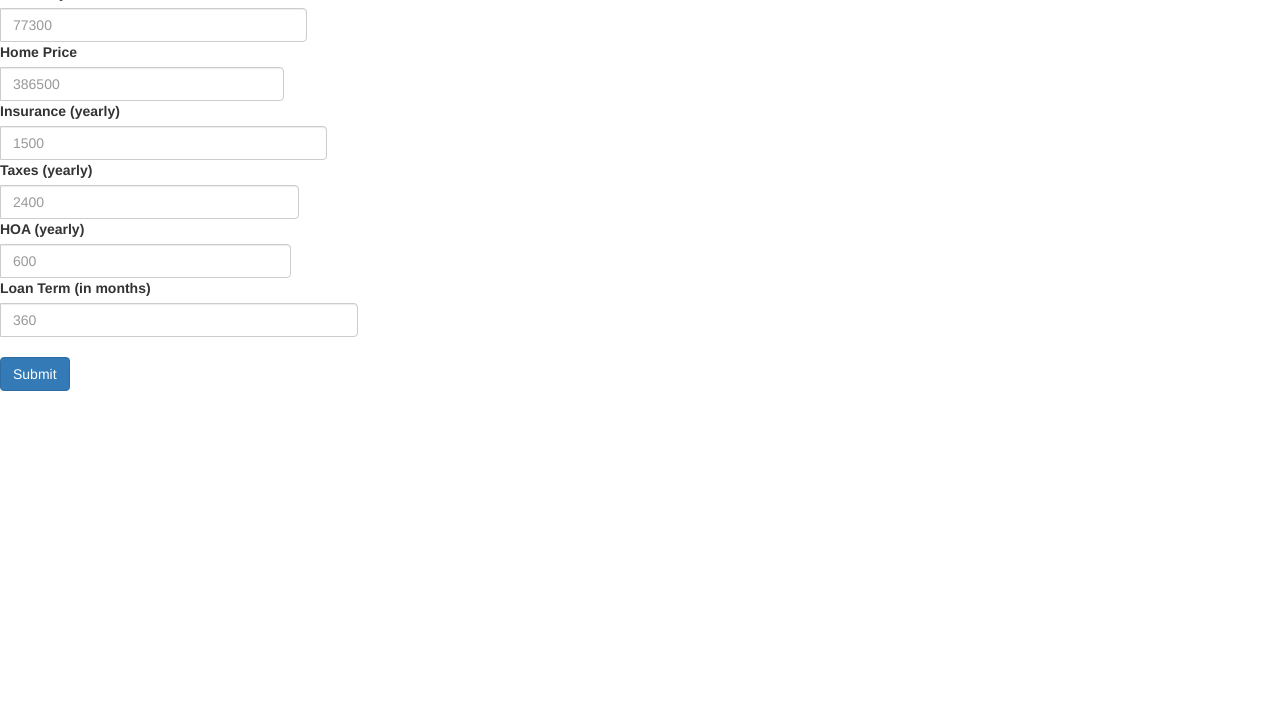
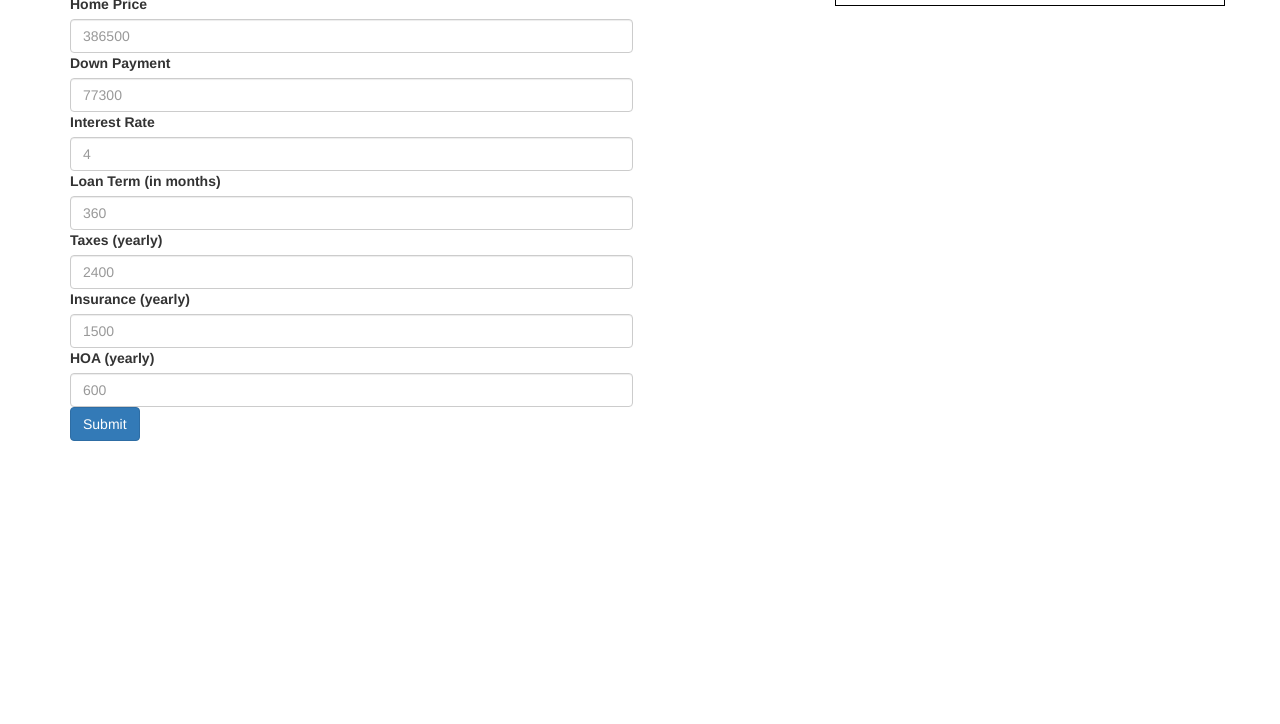
Before and after one commit to danielhill13/mtgcalc, a plain HTML site: page index.html in a window 1280 px wide. Shown: the part 76-800 px from the top of the page. Drawn offline with nearby package versions, Linux system fonts and the light colour scheme; files that its build step writes are made by us from their sources.

Commit message:
Update index.html

```diff
--- a/index.html
+++ b/index.html
@@ -4,44 +4,44 @@
         <title>
             Mortgage Calculator
         </title>
-        <link rel="stylesheet" href="bootstrap.css">
-        <script src="jquery-3.2.1.js"></script>
-        <script src="bootstrap.js"></script>
-        <script src="calc.js"></script>
+        <link rel="stylesheet" href="css/bootstrap.css">
+        <link rel="stylesheet" href="css/mtgcalc.css">
+        <script src="js/jquery-3.2.1.js"></script>
+
     </head>
 <body>
+    <div class = "container">
+    <h1>Mortgage Calculator</h1>
+        <div class="row">
+            <div class="col-sm-8">
                 <form name="calcInput" action="" id="mtgCalcForm" method="POST">
-            <div class="input-group">
+                    <label for="hp">Home Price</label>
+                    <input  class="form-control"type="number" name="homeprice" id="homeprice" placeholder= 386500>
+                    <label for="dp">Down Payment</label>
+                    <input  class="form-control"type="number" name="dp" id="dp" placeholder= 77300>
                     <label for="rate">Interest Rate</label>
                     <input  class="form-control"type="number" name="rate" id="intrate" placeholder= 4 >
-            </div>
-            <div class="input-group">
-                <label for="dp">Down Payment</label>
-                <input  class="form-control"type="number" name="dp" id="dp" placeholder= 77300>
-            </div>
-            <div class="input-group">
-                <label for="hp">Home Price</label>
-                <input  class="form-control"type="number" name="homeprice" id="homeprice" placeholder= 386500>
-            </div>
-            <div class="input-group">
+                    <label for="term">Loan Term (in months)</label>
+                    <input class="form-control" type="number" name="term" id="term" placeholder= 360>
+                    <label for="tax">Taxes (yearly)</label>
+                    <input class="form-control" type="number" name="tax" id="tax" placeholder= 2400>
                     <label for="ins">Insurance (yearly)</label>
                     <input class="form-control" type="number" name="ins" id="ins" placeholder= 1500>
-            </div>
-            <div class="input-group">
-                <label for="tax">Taxes (yearly)</label>
-                <input class="form-control" type="number" name="tax" id="tax" placeholder= 2400>
-            </div>
-            <div class="input-group">
                     <label for="hoa">HOA (yearly)</label>
                     <input class="form-control" type="number" name="hoa" id="hoa" placeholder= 600>
+                    <input type="Submit" class ="btn btn-primary">
+                </form>
             </div>
-            <div class="input-group">
-                <label for="term">Loan Term (in months)</label>
-                <input class="form-control" type="number" name="term" id="term" placeholder= 360>
-            </div><br>
-            <button class="btn btn-primary" type="submit" onClick="javascript:alert('submitted')">Submit</button>
-
-        </form>
+                <div class="col-sm-4" style="border: 1px solid black;">
+                    <p id="homepriceResult"></p>
+                </div>
+            </div>
+        </div>
 
 </body>
+
+
+
+    <script src="js/bootstrap.js"></script>
+    <script src="js/calc.js"></script>
     </html>
```
Lines whose indentation alone changed are shown as unchanged.
